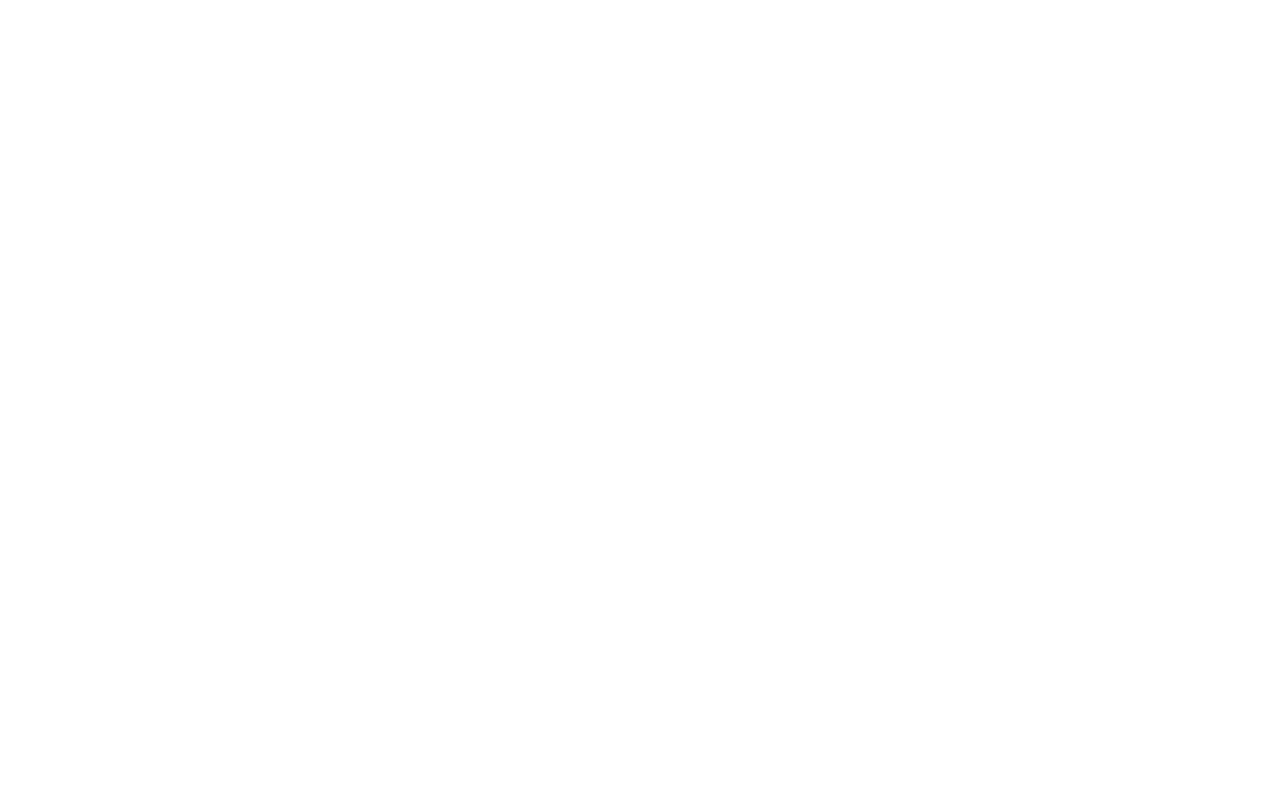
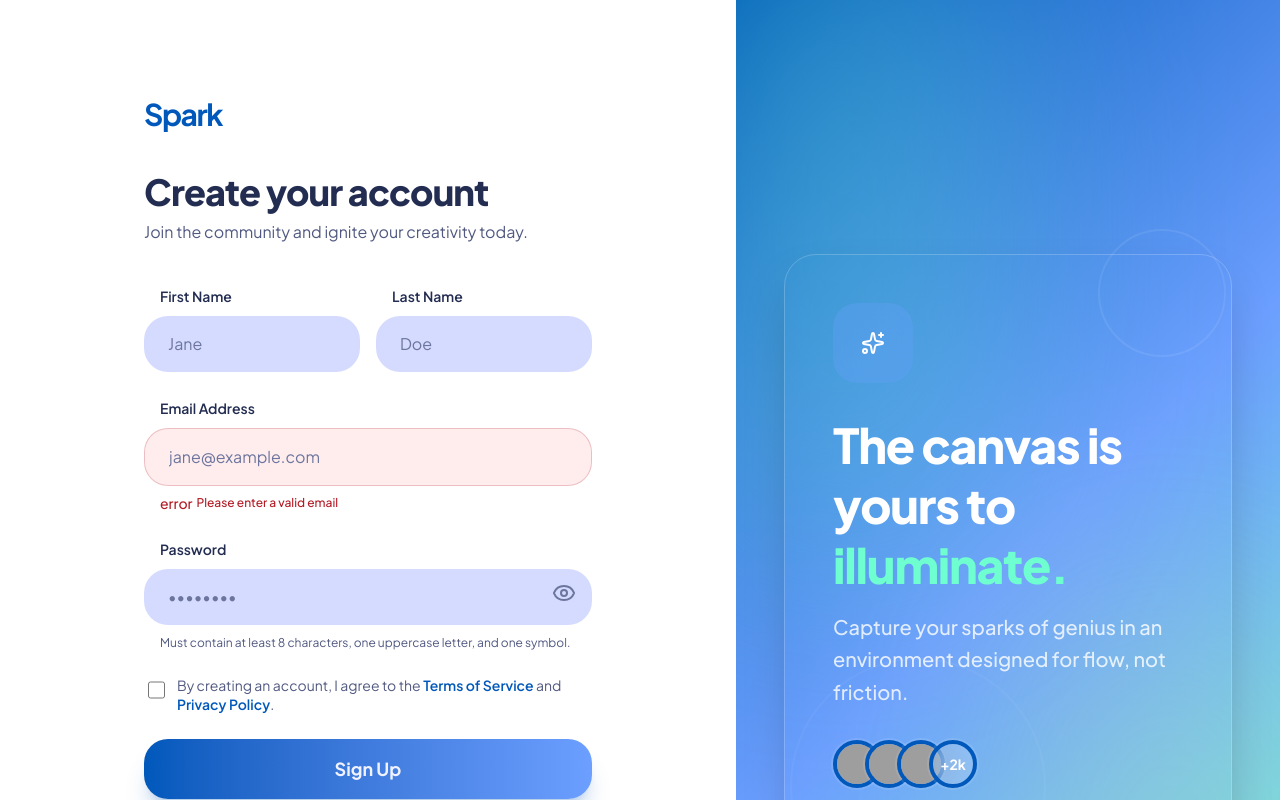
Before and after one commit to EghosaOrdia/wigo, a React (Vite) app: page /auth in a window 1280 px wide. Before the commit this address had no page. Shown: the top 800 px of the page. Built offline with nearby package versions, Linux system fonts and the light colour scheme; grey boxes are pictures that could not be loaded.

Commit message:
feat: enhance Auth page layout and styling; add gradient background

```diff
--- a/src/App.css
+++ b/src/App.css
@@ -121,3 +121,7 @@ body {
   padding-left: 1rem;
   margin: 0; /* optional cleanup */
 }
+
+.auth-gradient-bg {
+  background: linear-gradient(135deg, #0058bb 0%, #6c9fff 50%, #6efecf 100%);
+}
--- a/src/main.jsx
+++ b/src/main.jsx
@@ -6,6 +6,7 @@ import { Route } from "react-router";
 // Local Imports
 import App from "./App.jsx";
 import Test from "./pages/Test.jsx";
+import Auth from "./pages/Auth.jsx";
 
 createRoot(document.getElementById("root")).render(
   <StrictMode>
@@ -13,6 +14,7 @@ createRoot(document.getElementById("root")).render(
       <Routes>
         <Route path="/" element={<App />} />
         <Route path="/test" element={<Test />} />
+        <Route path="/auth" element={<Auth />} />
       </Routes>
     </BrowserRouter>
   </StrictMode>,
--- a/src/pages/Auth.jsx
+++ b/src/pages/Auth.jsx
@@ -1,3 +1,4 @@
+import { Eye, Sparkles } from "lucide-react";
 import React from "react";
 
 const Auth = () => {
@@ -21,13 +22,13 @@ const Auth = () => {
             </p>
           </div>
           <form className="space-y-6">
-            <div className="grid grid-cols-1 md:grid-cols-2 gap-4">
+            <div className="grid grid-cols-1 md:grid-cols-2 gap-4 ">
               <div className="space-y-2">
                 <label className="text-on-surface font-semibold text-sm px-4">
                   First Name
                 </label>
                 <input
-                  className="w-full px-6 py-4 rounded-xl bg-surface-container-highest border-none focus:ring-2 focus:ring-primary focus:bg-surface-container-lowest transition-all text-on-surface placeholder:text-outline"
+                  className="w-full px-6 py-4 rounded-3xl bg-surface-container-highest border-none focus:ring-2 focus:ring-primary focus:bg-surface-container-lowest transition-all text-on-surface placeholder:text-outline outline-none mt-2"
                   placeholder="Jane"
                   type="text"
                 />
@@ -37,7 +38,7 @@ const Auth = () => {
                   Last Name
                 </label>
                 <input
-                  className="w-full px-6 py-4 rounded-xl bg-surface-container-highest border-none focus:ring-2 focus:ring-primary focus:bg-surface-container-lowest transition-all text-on-surface placeholder:text-outline"
+                  className="w-full px-6 py-4 rounded-3xl bg-surface-container-highest border-none focus:ring-2 focus:ring-primary focus:bg-surface-container-lowest transition-all text-on-surface placeholder:text-outline outline-none mt-2"
                   placeholder="Doe"
                   type="text"
                 />
@@ -48,7 +49,7 @@ const Auth = () => {
                 Email Address
               </label>
               <input
-                className="w-full px-6 py-4 rounded-xl bg-error-container/10 border border-error-dim/20 focus:ring-2 focus:ring-error transition-all text-on-surface placeholder:text-outline"
+                className="w-full px-6 py-4 rounded-3xl bg-error-container/10 border border-error-dim/20 focus:ring-2 focus:ring-error transition-all text-on-surface placeholder:text-outline outline-none mt-2"
                 placeholder="jane@example.com"
                 type="email"
               />
@@ -65,20 +66,15 @@ const Auth = () => {
               </label>
               <div className="relative">
                 <input
-                  className="w-full px-6 py-4 rounded-xl bg-surface-container-highest border-none focus:ring-2 focus:ring-primary focus:bg-surface-container-lowest transition-all text-on-surface placeholder:text-outline"
+                  className="w-full px-6 py-4 rounded-3xl bg-surface-container-highest border-none focus:ring-2 focus:ring-primary focus:bg-surface-container-lowest transition-all text-on-surface placeholder:text-outline outline-none mt-2"
                   placeholder="••••••••"
                   type="password"
                 />
                 <button
-                  className="absolute right-4 top-1/2 -translate-y-1/2 text-outline hover:text-primary transition-colors"
+                  className="absolute right-4 top-1/2 -translate-y-1/2 text-outline hover:text-primary transition-colors outline-none"
                   type="button"
                 >
-                  <span
-                    className="material-symbols-outlined"
-                    data-icon="visibility"
-                  >
-                    visibility
-                  </span>
+                  <Eye />
                 </button>
               </div>
               <p className="text-xs text-on-surface-variant px-4 leading-relaxed">
@@ -88,22 +84,23 @@ const Auth = () => {
             </div>
             <div className="flex items-start space-x-3 px-1">
               <input
-                className="mt-1 h-5 w-5 rounded-md border-outline-variant text-primary focus:ring-primary transition-all"
+                className="mt-1 h-5 w-5 rounded-md border-outline-variant text-primary focus:ring-primary transition-all outline-primary"
                 id="terms"
                 type="checkbox"
               />
               <label
                 className="text-sm text-on-surface-variant leading-snug"
-                for="terms"
+                htmlFor="terms"
               >
                 By creating an account, I agree to the
                 <a
                   className="text-primary font-semibold hover:underline decoration-2"
                   href="#"
                 >
+                  {" "}
                   Terms of Service
-                </a>
-                and
+                </a>{" "}
+                and{" "}
                 <a
                   className="text-primary font-semibold hover:underline decoration-2"
                   href="#"
@@ -114,7 +111,7 @@ const Auth = () => {
               </label>
             </div>
             <button
-              className="w-full py-4 px-8 rounded-xl bg-linear-to-r from-primary to-primary-container text-on-primary font-bold text-lg shadow-xl shadow-primary/20 hover:scale-[1.02] active:scale-95 transition-all"
+              className="w-full py-4 px-8 rounded-3xl bg-linear-to-r from-primary to-primary-container text-on-primary font-bold text-lg shadow-xl shadow-primary/20 hover:scale-[1.02] active:scale-95 transition-all"
               type="submit"
             >
               Sign Up
@@ -127,7 +124,7 @@ const Auth = () => {
             </span>
             <div className="grow border-t border-surface-container-highest"></div>
           </div>
-          <button className="w-full py-4 px-8 rounded-xl bg-surface-container-high hover:bg-surface-container-highest transition-colors flex items-center justify-center space-x-3 group">
+          <button className="w-full py-4 px-8 rounded-3xl bg-surface-container-high hover:bg-surface-container-highest transition-colors flex items-center justify-center space-x-3 group">
             <img
               alt="Google Logo"
               className="w-5 h-5 grayscale group-hover:grayscale-0 transition-all"
@@ -156,14 +153,9 @@ const Auth = () => {
         <div className="absolute bottom-[-10%] right-[-10%] w-[60%] h-[60%] rounded-full bg-secondary-container opacity-20 blur-[120px]"></div>
         <div className="relative z-10 w-full max-w-lg p-8">
           {/* <!-- Floating Glass Card --> */}
-          <div className="glass-panel p-12 rounded-xl shadow-2xl space-y-8 border border-white/20">
-            <div className="w-20 h-20 bg-primary-container/30 rounded-lg flex items-center justify-center backdrop-blur-md">
-              <span
-                className="material-symbols-outlined text-white text-5xl"
-                style="font-variation-settings: 'FILL' 1;"
-              >
-                auto_awesome
-              </span>
+          <div className="glass-panel p-12 rounded-4xl shadow-2xl space-y-8 border border-white/20">
+            <div className="w-20 h-20 bg-primary-container/30 rounded-3xl flex items-center justify-center backdrop-blur-md">
+              <Sparkles className="text-white" />
             </div>
             <div className="space-y-4">
               <h2 className="text-5xl font-extrabold text-white leading-tight tracking-tight">
--- /dev/null
+++ b/src/pages/VerifyAuth.jsx
@@ -0,0 +1,135 @@
+import React from "react";
+
+const VerifyAuth = () => {
+  return (
+    <body class="min-h-screen flex items-center justify-center p-6 bg-surface selection:bg-primary-container selection:text-on-primary-container">
+      {/* <!-- Top Navigation Bar (Shared Component Strategy) --> */}
+      <nav class="fixed top-0 left-0 w-full z-50 flex items-center justify-between px-10 bg-[#f7f5ff]/80 dark:bg-[#13141f]/80 backdrop-blur-3xl h-20">
+        <div class="flex items-center gap-2">
+          <span class="text-2xl font-black tracking-tighter bg-clip-text text-transparent bg-linear-to-r from-[#0058bb] to-[#6c9fff]">
+            Luminous
+          </span>
+        </div>
+        <div class="flex items-center gap-4">
+          <button class="flex items-center justify-center w-10 h-10 text-slate-500 hover:bg-white/50 transition-all duration-300 rounded-4xl active:scale-95">
+            <span class="material-symbols-outlined">help_outline</span>
+          </button>
+        </div>
+      </nav>
+      {/* <!-- Main Content Canvas --> */}
+      <main class="w-full max-w-2xl mt-20 relative">
+        {/* <!-- Decorative Ambient Sparks --> */}
+        <div class="absolute -top-32 -left-32 w-64 h-64 bg-primary-container/30 rounded-full blur-[80px]"></div>
+        <div class="absolute -bottom-32 -right-32 w-80 h-80 bg-tertiary-container/20 rounded-full blur-[100px]"></div>
+        <div class="glass-panel relative z-10 p-10 md:p-16 rounded-xl shadow-[0_32px_64px_-16px_rgba(35,44,81,0.08)] text-center border border-white/40">
+          {/* <!-- Branding Header --> */}
+          <div class="mb-10 inline-flex p-5 rounded-lg bg-surface-container-low text-primary">
+            <span
+              class="material-symbols-outlined text-4xl"
+              style="font-variation-settings: 'FILL' 1;"
+            >
+              mark_email_unread
+            </span>
+          </div>
+          {/* <!-- Content Header --> */}
+          <div class="space-y-4 mb-12">
+            <h1 class="text-4xl font-extrabold tracking-tight text-on-surface leading-tight">
+              Verify your email
+            </h1>
+            <p class="text-body-lg text-on-surface-variant max-w-md mx-auto leading-relaxed">
+              Enter the 6-digit code sent to your email{" "}
+              <span class="font-semibold text-on-surface">
+                (j***@example.com)
+              </span>
+            </p>
+          </div>
+          {/* <!-- OTP Input Section --> */}
+          <form action="#" class="space-y-12">
+            <div class="flex justify-center gap-3 md:gap-4 items-center">
+              {/* <!-- Active Input --> */}
+              <input
+                autofocus=""
+                class="otp-input w-12 h-16 md:w-16 md:h-20 text-2xl font-bold text-center rounded-lg bg-surface-container-lowest border-2 border-primary outline-none transition-all duration-300"
+                maxlength="1"
+                type="text"
+                value="4"
+              />
+              {/* <!-- Inactive Inputs --> */}
+              <input
+                class="otp-input w-12 h-16 md:w-16 md:h-20 text-2xl font-bold text-center rounded-lg bg-surface-container-highest border-transparent hover:border-outline-variant focus:border-primary outline-none transition-all duration-300"
+                maxlength="1"
+                type="text"
+              />
+              <input
+                class="otp-input w-12 h-16 md:w-16 md:h-20 text-2xl font-bold text-center rounded-lg bg-surface-container-highest border-transparent hover:border-outline-variant focus:border-primary outline-none transition-all duration-300"
+                maxlength="1"
+                type="text"
+              />
+              {/* <!-- Gap for visual grouping --> */}
+              <div class="w-1 h-1 md:w-2 md:h-2 rounded-full bg-outline-variant opacity-50"></div>
+              <input
+                class="otp-input w-12 h-16 md:w-16 md:h-20 text-2xl font-bold text-center rounded-lg bg-surface-container-highest border-transparent hover:border-outline-variant focus:border-primary outline-none transition-all duration-300"
+                maxlength="1"
+                type="text"
+              />
+              <input
+                class="otp-input w-12 h-16 md:w-16 md:h-20 text-2xl font-bold text-center rounded-lg bg-surface-container-highest border-transparent hover:border-outline-variant focus:border-primary outline-none transition-all duration-300"
+                maxlength="1"
+                type="text"
+              />
+              <input
+                class="otp-input w-12 h-16 md:w-16 md:h-20 text-2xl font-bold text-center rounded-lg bg-surface-container-highest border-transparent hover:border-outline-variant focus:border-primary outline-none transition-all duration-300"
+                maxlength="1"
+                type="text"
+              />
+            </div>
+            {/* <!-- Action Buttons --> */}
+            <div class="flex flex-col gap-6 items-center">
+              <button
+                class="w-full h-14 md:h-16 text-lg font-bold text-on-primary bg-gradient-to-r from-primary to-primary-container rounded-xl shadow-lg shadow-primary/20 hover:shadow-xl hover:shadow-primary/30 transition-all duration-300 active:scale-95"
+                type="submit"
+              >
+                Verify
+              </button>
+              <div class="flex flex-col gap-2 items-center">
+                <button
+                  class="text-primary font-semibold py-2 px-6 rounded-md hover:bg-primary-container/10 transition-colors duration-300"
+                  type="button"
+                >
+                  Resend code
+                </button>
+                <p class="text-label-md text-on-surface-variant/70 tracking-wide uppercase text-xs font-medium">
+                  Resend available in 30s
+                </p>
+              </div>
+            </div>
+          </form>
+        </div>
+        {/* <!-- Footer Help --> */}
+        <div class="mt-12 text-center text-on-surface-variant flex items-center justify-center gap-8">
+          <a
+            class="text-sm font-medium hover:text-primary transition-colors flex items-center gap-1.5"
+            href="#"
+          >
+            <span class="material-symbols-outlined text-lg">support_agent</span>
+            Contact Support
+          </a>
+          <div class="w-1 h-1 rounded-full bg-outline-variant"></div>
+          <a
+            class="text-sm font-medium hover:text-primary transition-colors"
+            href="#"
+          >
+            Privacy Policy
+          </a>
+        </div>
+      </main>
+      {/* <!-- Visual Background Enhancements --> */}
+      <div class="fixed inset-0 -z-10 overflow-hidden pointer-events-none">
+        <div class="absolute top-[20%] right-[10%] w-[500px] h-[500px] bg-secondary-container/10 rounded-full blur-[120px]"></div>
+        <div class="absolute bottom-[10%] left-[5%] w-[400px] h-[400px] bg-primary/5 rounded-full blur-[100px]"></div>
+      </div>
+    </body>
+  );
+};
+
+export default VerifyAuth;
```
